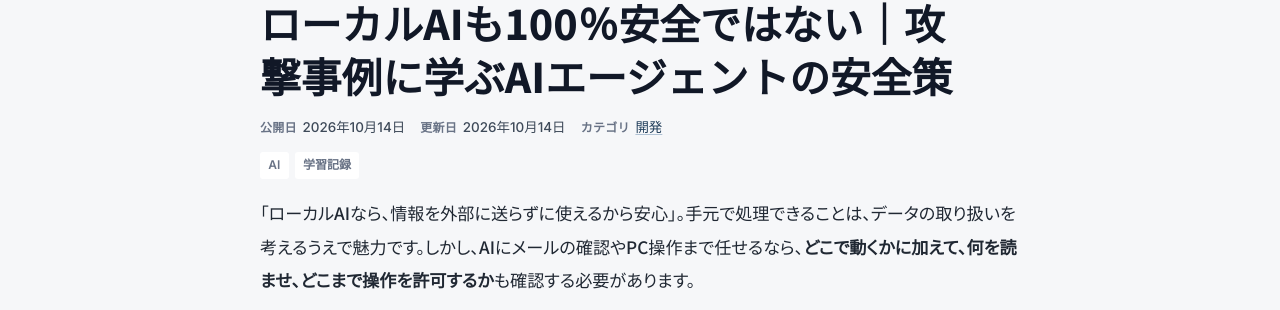
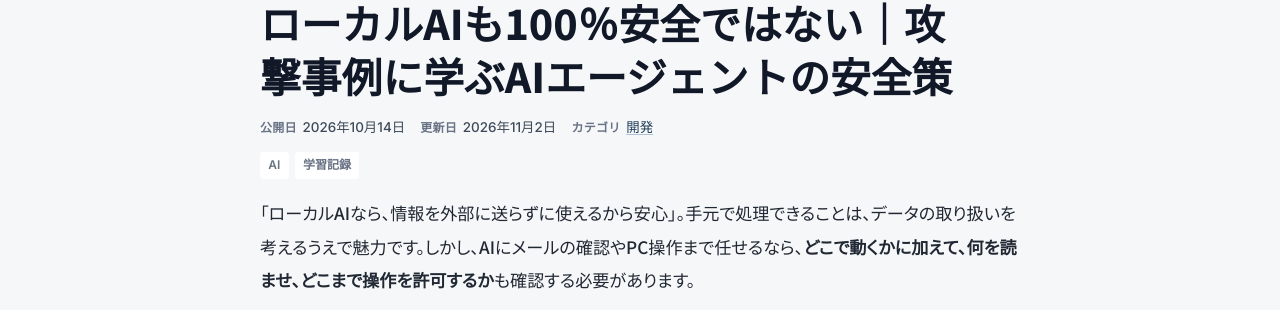
Before and after one commit to yasuhiro-toyoda/yasuhiro-toyoda.github.io, a Jekyll site: the page built from _posts/2026/10/2026-10-14-local-ai-agent-security.md, in a window 1280 px wide and 900 px high. Shown: the part 182-492 px from the top of the window. Built offline with Jekyll 4.4.1, drawn with Linux system fonts in a browser that asks for light colours.

Commit message:
公開する画像除去修正の更新日を2026年11月2日に設定

```diff
--- a/_posts/2026/10/2026-10-14-local-ai-agent-security.md
+++ b/_posts/2026/10/2026-10-14-local-ai-agent-security.md
@@ -5,7 +5,7 @@ description: "ローカルAIと、PCやメールを操作するAIエージェン
 date: 2026-10-14 13:30:00 +0900
 display_date: "2026-10-14 13:30:00 +0900"
 permalink: /blog/2026/10/14/local-ai-agent-security/
-updated_at: 2026-10-14 16:34:00 +0900
+updated_at: 2026-11-02 08:43:47 +0900
 category: 開発
 tags:
   - AI
```
